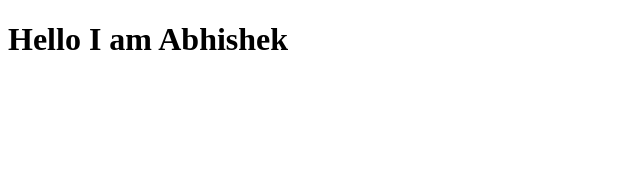
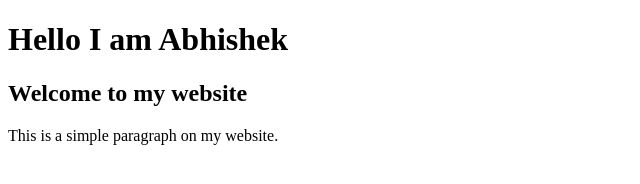
Before and after one commit to Abhishekk1111/DSA-Java-, a plain HTML site: page index.html in a window 1280 px wide. Shown: the whole page, without its empty margins (0-640 px from the left). Drawn offline with Linux system fonts and the light colour scheme.

```diff
--- a/index.html
+++ b/index.html
@@ -7,6 +7,7 @@
 </head>
 <body>
     <h1>Hello I am Abhishek </h1>
-
+    <h2>Welcome to my website</h2>
+    <p>This is a simple paragraph on my website.</p>
 </body>
 </html>
```
